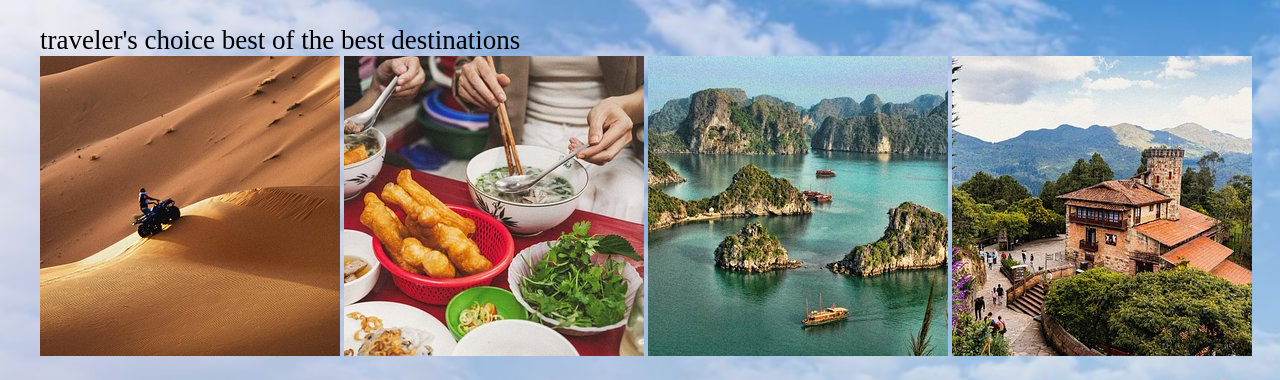
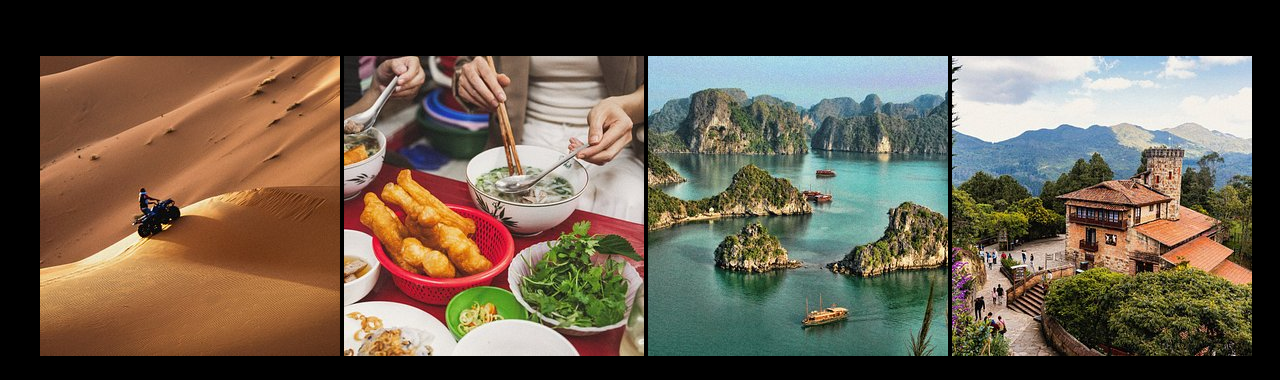
Before and after one commit to Michaeltimilehin/Vacation-website, a plain HTML site: page index.html in a window 1280 px wide. Shown: the part 222-602 px from the top of the page. Drawn offline with Linux system fonts and the light colour scheme.

Commit message:
My website

```diff
--- a/css/styles.css
+++ b/css/styles.css
@@ -4,7 +4,7 @@
   box-sizing: 0;
 }
 body{
-  background-image: url(../img/background.jpg);
+  background-color: black;
   background-size: cover;
 }
 #smaller-sec {
```
